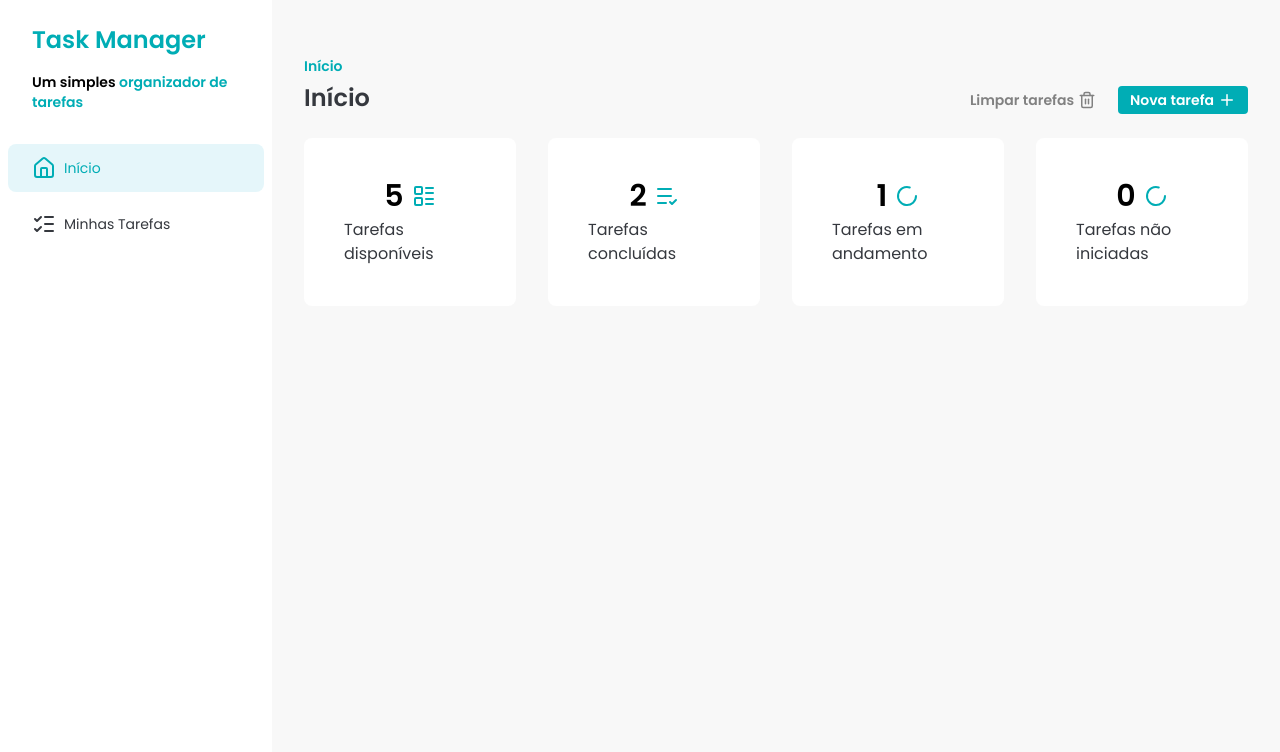
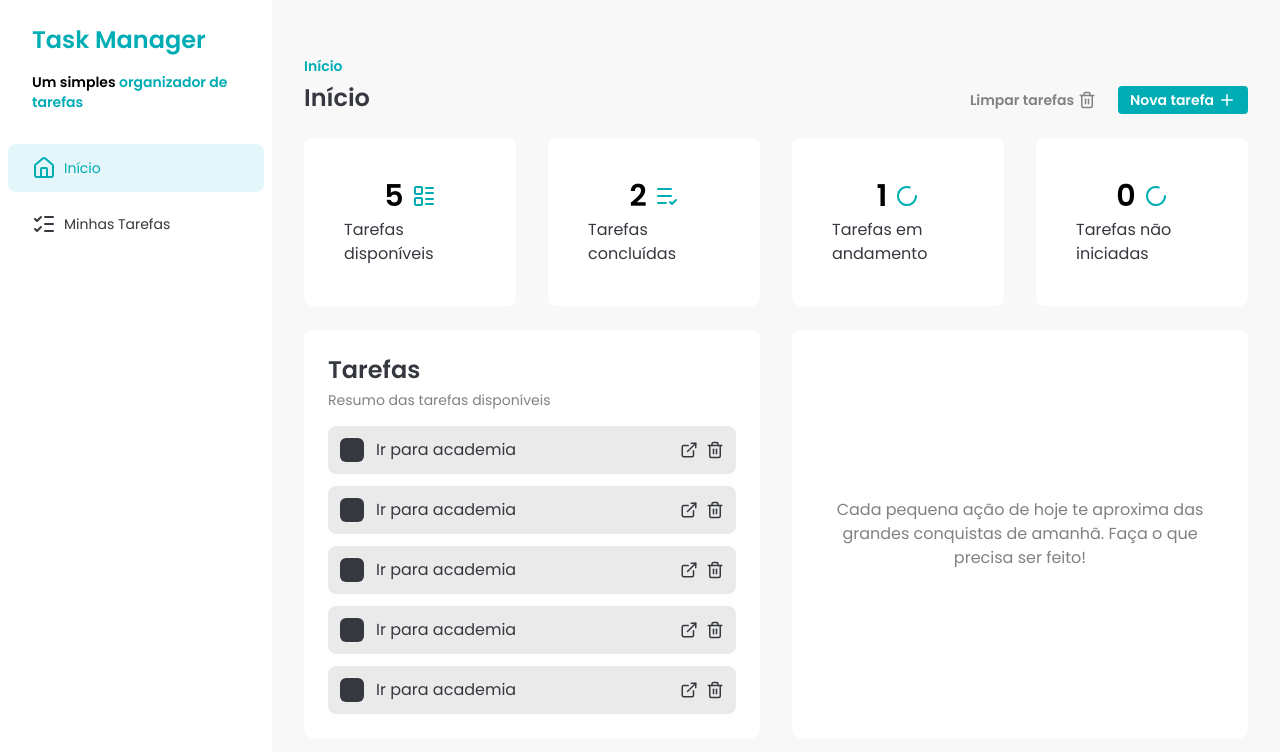
Before and after one commit to davifdev/task-manager-frontend, a React (Vite) app: page / in a window 1280 px wide. Shown: the top 752 px of the page. Built offline with nearby package versions, Linux system fonts and the light colour scheme.

Commit message:
feat: finish dashboard page

```diff
--- a/src/components/header.tsx
+++ b/src/components/header.tsx
@@ -1,38 +1,25 @@
-import { PlusIcon, Trash2Icon } from "lucide-react";
-import { Button } from "./button";
+import type { ReactNode } from "react";
 
 type HeaderProps = {
-  title: string;
-  subtitle: string;
+  children: ReactNode;
 };
 
-const Header = ({ title, subtitle }: HeaderProps) => {
-  return (
-    <header className="flex items-end justify-between">
-      <div className="flex flex-col gap-1.5">
-        <p className="text-primary text-sm font-semibold">{subtitle}</p>
-        <h2 className="text-dark-blue text-2xl font-semibold">{title}</h2>
-      </div>
-      <div className="flex items-center gap-2.5">
-        <Button
-          variant="ghost"
-          aria-label="Deletar todas as tarefas"
-          title="Deletar todas as tarefas"
-        >
-          Limpar tarefas
-          <Trash2Icon size={18} />
-        </Button>
-        <Button
-          variant="default"
-          aria-label="Criar uma nova tarefa"
-          title="Criar uma nova tarefa"
-        >
-          Nova tarefa
-          <PlusIcon size={18} />
-        </Button>
-      </div>
-    </header>
-  );
+export const Header = ({ children }: HeaderProps) => {
+  return <header className="flex items-end justify-between">{children}</header>;
 };
 
-export default Header;
+export const HeaderLeft = ({ children }: HeaderProps) => {
+  return <div className="flex flex-col gap-1.5">{children}</div>;
+};
+
+export const HeaderRight = ({ children }: HeaderProps) => {
+  return <div className="flex items-center gap-2.5">{children}</div>;
+};
+
+export const HeaderTitle = ({ children }: HeaderProps) => {
+  return <h2 className="text-dark-blue text-2xl font-semibold">{children}</h2>;
+};
+
+export const HeaderSubtitle = ({ children }: HeaderProps) => {
+  return <p className="text-primary text-sm font-semibold">{children}</p>;
+};
--- a/src/pages/dashboard.tsx
+++ b/src/pages/dashboard.tsx
@@ -1,12 +1,67 @@
-import Header from "../components/header";
+import { PlusIcon, Trash2Icon } from "lucide-react";
+import { Button } from "../components/button";
+import {
+  Header,
+  HeaderLeft,
+  HeaderRight,
+  HeaderSubtitle,
+  HeaderTitle,
+} from "../components/header";
 
 import { SummaryItems } from "../components/summary-items";
+import TaskItem from "../components/task-item";
 
 const Dashboard = () => {
   return (
     <section className="w-full space-y-6 px-8 pt-14">
-      <Header title="Início" subtitle="Início" />
+      <Header>
+        <HeaderLeft>
+          <HeaderSubtitle>Início</HeaderSubtitle>
+          <HeaderTitle>Início</HeaderTitle>
+        </HeaderLeft>
+        <HeaderRight>
+          <Button
+            variant="ghost"
+            aria-label="Deletar todas as tarefas"
+            title="Deletar todas as tarefas"
+          >
+            Limpar tarefas
+            <Trash2Icon size={18} />
+          </Button>
+          <Button
+            variant="default"
+            aria-label="Criar uma nova tarefa"
+            title="Criar uma nova tarefa"
+          >
+            Nova tarefa
+            <PlusIcon size={18} />
+          </Button>
+        </HeaderRight>
+      </Header>
       <SummaryItems />
+      <div className="grid grid-cols-2 gap-8">
+        <div className="space-y-4 rounded-lg bg-white p-6">
+          <div className="flex flex-col gap-1">
+            <h2 className="text-dark-blue text-2xl font-semibold">Tarefas</h2>
+            <p className="text-dark-gray text-sm">
+              Resumo das tarefas disponíveis
+            </p>
+          </div>
+          <div className="space-y-3">
+            <TaskItem status="isPending" />
+            <TaskItem status="isPending" />
+            <TaskItem status="isPending" />
+            <TaskItem status="isPending" />
+            <TaskItem status="isPending" />
+          </div>
+        </div>
+        <div className="flex items-center justify-center rounded-lg bg-white p-6">
+          <p className="text-dark-gray text-center">
+            Cada pequena ação de hoje te aproxima das grandes conquistas de
+            amanhã. Faça o que precisa ser feito!
+          </p>
+        </div>
+      </div>
     </section>
   );
 };
--- a/src/pages/tasks.tsx
+++ b/src/pages/tasks.tsx
@@ -1,13 +1,49 @@
-import { CloudSunIcon, MoonIcon, SunIcon } from "lucide-react";
+import {
+  CloudSunIcon,
+  MoonIcon,
+  PlusIcon,
+  SunIcon,
+  Trash2Icon,
+} from "lucide-react";
 
 import TaskItem from "../components/task-item";
 import TaskPeriod from "../components/taskPeriod";
-import Header from "../components/header";
+import {
+  Header,
+  HeaderLeft,
+  HeaderRight,
+  HeaderTitle,
+  HeaderSubtitle,
+} from "../components/header";
+import { Button } from "../components/button";
 
 const Tasks = () => {
   return (
     <section className="w-full space-y-6 px-8 pt-14">
-      <Header title="Minhas Tarefas" subtitle="Minhas Tarefas" />
+      <Header>
+        <HeaderLeft>
+          <HeaderSubtitle>Minhas Tarefas</HeaderSubtitle>
+          <HeaderTitle>Minhas Tarefas</HeaderTitle>
+        </HeaderLeft>
+        <HeaderRight>
+          <Button
+            variant="ghost"
+            aria-label="Deletar todas as tarefas"
+            title="Deletar todas as tarefas"
+          >
+            Limpar tarefas
+            <Trash2Icon size={18} />
+          </Button>
+          <Button
+            variant="default"
+            aria-label="Criar uma nova tarefa"
+            title="Criar uma nova tarefa"
+          >
+            Nova tarefa
+            <PlusIcon size={18} />
+          </Button>
+        </HeaderRight>
+      </Header>
       <div className="space-y-4 rounded-lg bg-white p-6">
         <div className="space-y-3">
           <TaskPeriod>
```
